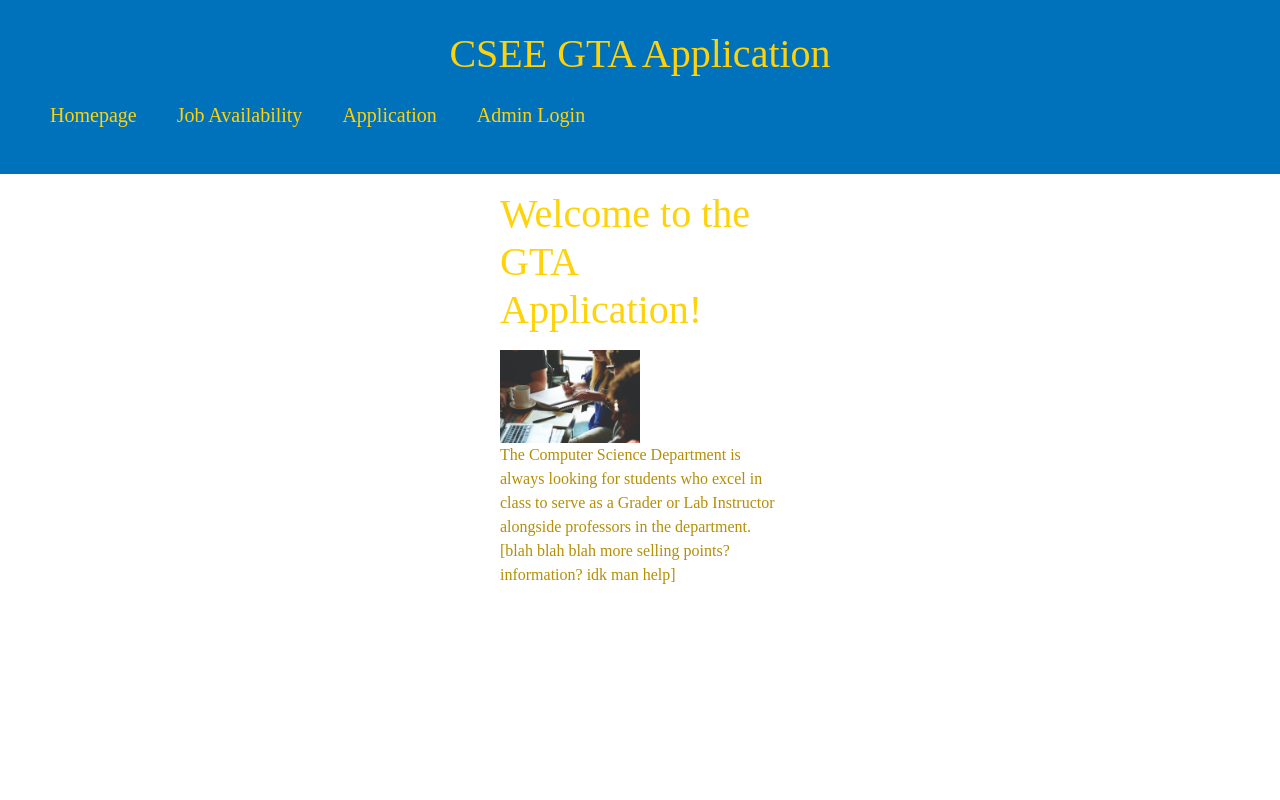
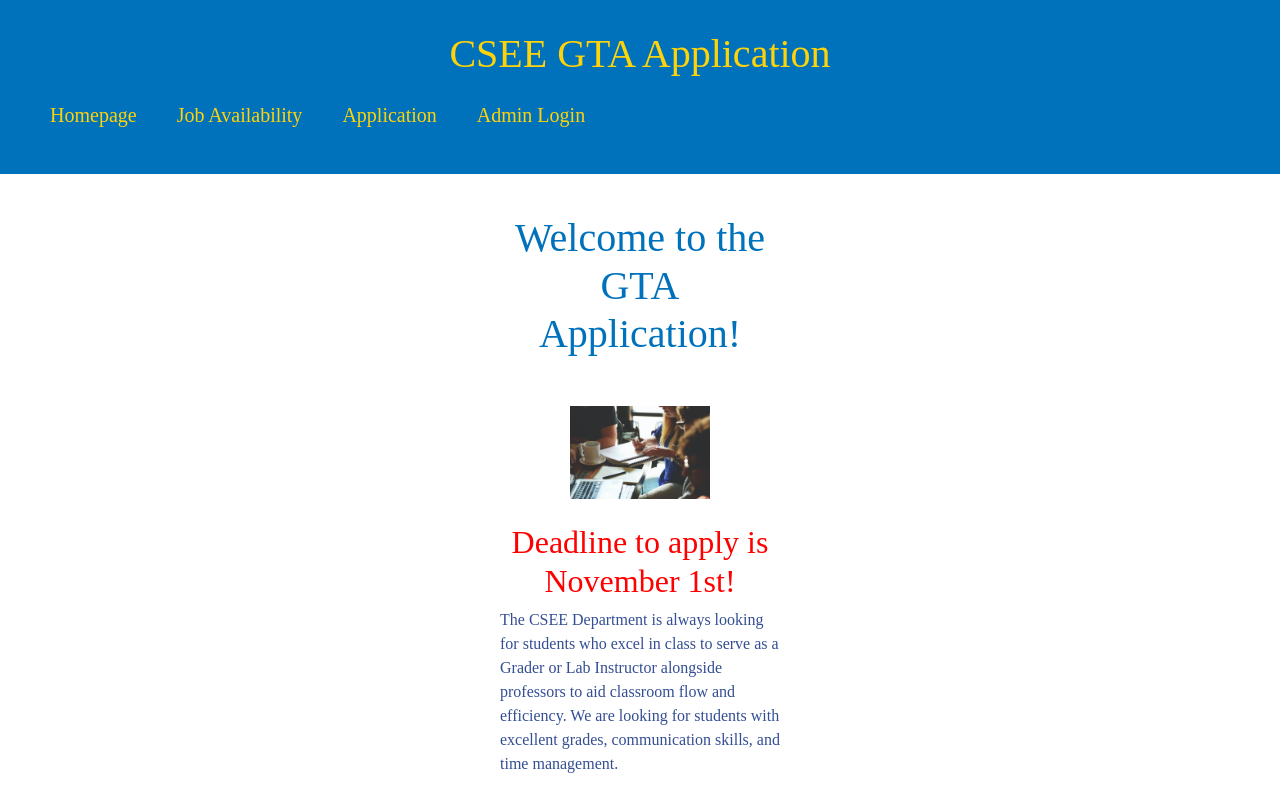
Before and after one commit to apatters04/CS451-SCAM-Capstone, a PHP site: page /project/homepage.html in a window 1280 px wide. Run offline with PHP 8.4, Linux system fonts and the light colour scheme.

Commit message:
styling homepage

```diff
--- a/homepage.html
+++ b/homepage.html
@@ -22,15 +22,25 @@
             <li><a href="Login.html">Admin Login</a></li>
         </ul>
     </div>
+    <br>
 
     <div class="my-container">
-        <p><h1>Welcome to the GTA Application!</h1></p>
+        <p><h1 id="blue">Welcome to the GTA Application!</h1></p>
+    </div>
+
+    <div class="imgcontainer">
+        <img src="study-collab.jpg" alt="Students Studying and collaborating" class="logo">
+    </div>
+
+    <div class="my-container">
+        <p>
+            <h2 id="urgent"">Deadline to apply is November 1st!</h2>
+
+            The CSEE Department is always looking for students who excel in class to serve as a Grader or Lab Instructor alongside professors to aid classroom flow and efficiency. We are looking for students with excellent grades, communication skills, and time management.
 
 
-        <img src="study-collab.jpg" alt="Students Studying and collaborating" class="logo">
 
 
-        <p>The Computer Science Department is always looking for students who excel in class to serve as a Grader or Lab Instructor alongside professors in the department. [blah blah blah more selling points? information? idk man help]
         </p>
     </div>
 
--- a/style.css
+++ b/style.css
@@ -5,11 +5,26 @@
 
 body{
   background-color: #FFFFFF;
-  color: #b48e04;
+  color: #344e94;
+}
+
+p{
+  text-align: center;
 }
 
 h1{
+  text-align: center;
   color: #ffd30a;
+}
+
+h1#blue{
+  text-align: center;
+  color: #0072bb;
+}
+
+h2#urgent{
+  text-align: center;
+  color: red;
 }
 
 .header {
```
